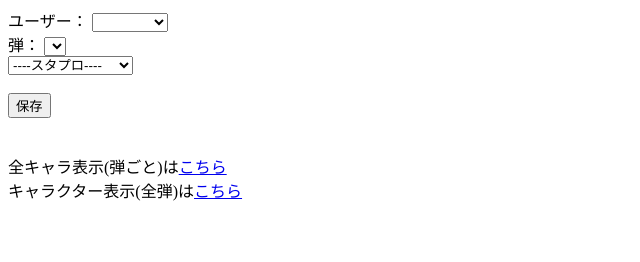
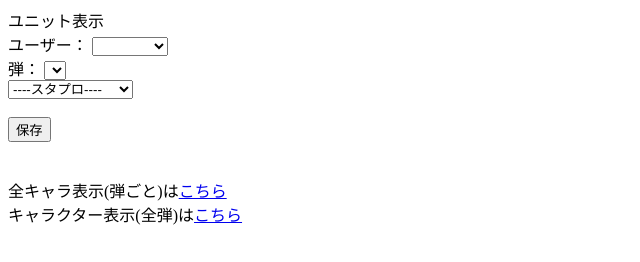
Before and after one commit to shizuku-enst/es_inventory, a plain HTML site: page ユニット表示/index.html in a window 1280 px wide. Shown: the whole page, without its empty margins (0-640 px from the left). Drawn offline with Linux system fonts and the light colour scheme.

Commit message:
Update index.html

```diff
--- a/ユニット表示/index.html
+++ b/ユニット表示/index.html
@@ -8,6 +8,7 @@
 </head>
 <link rel="stylesheet" href="./style.css" type="text/css">
 <body>
+    <div>ユニット表示</div>
     ユーザー：
     <select id="user" onchange="versionGet(this)">
         <option></option>
```
